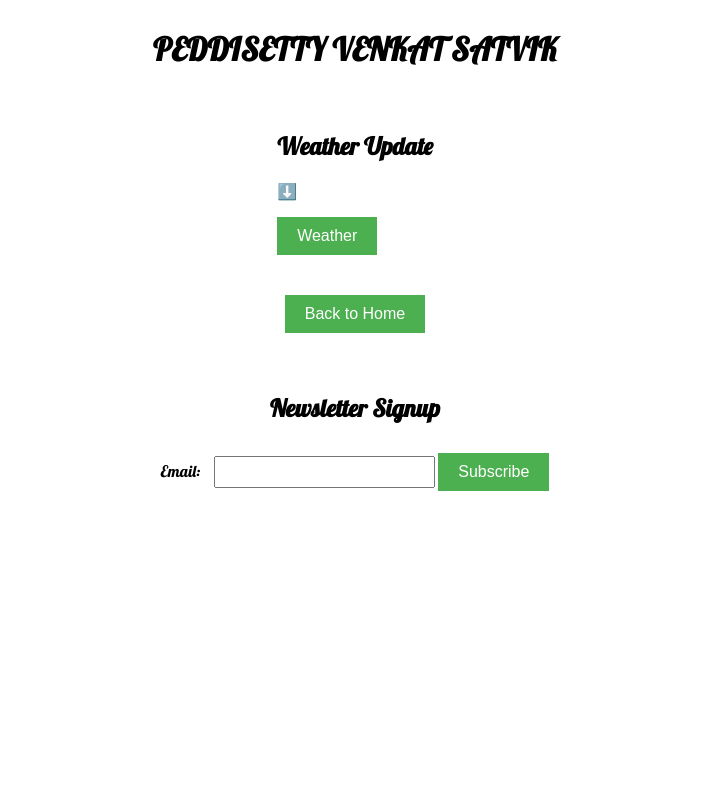
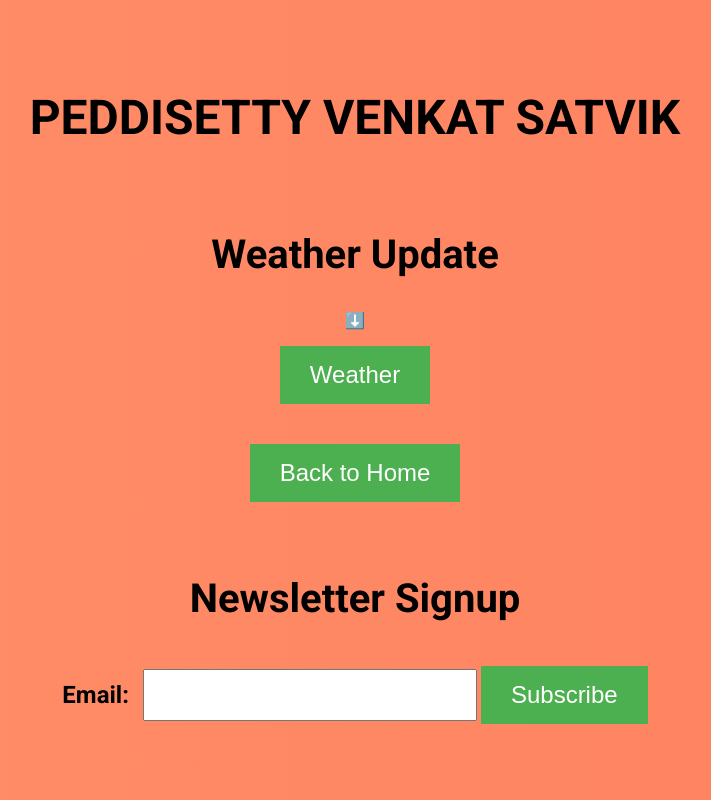
Before and after one commit to SATVIK202004/SATVIK-PORTFOLIO-, a plain HTML site: page index3.html in a window 1280 px wide. Shown: the whole page, without its empty margins (285-996 px from the left). Drawn offline with Linux system fonts and the light colour scheme.

Commit message:
Update index3.html

```diff
--- a/index3.html
+++ b/index3.html
@@ -4,15 +4,27 @@
     <meta charset="UTF-8">
     <meta name="viewport" content="width=device-width, initial-scale=1.0">
     <title>Weather Update - PEDDISETTY VENKAT SATVIK</title>
-    <link href="https://fonts.googleapis.com/css2?family=Lobster&display=swap" rel="stylesheet">
+    <link href="https://fonts.googleapis.com/css2?family=Roboto:wght@700&display=swap" rel="stylesheet">
     <style>
 
         body {
-            font-family: 'Lobster', cursive;
+            font-family: 'Roboto', sans-serif;
             display: flex;
             flex-direction: column;
             align-items: center;
             justify-content: center;
+            margin: 0;
+            height: 100vh;
+            overflow: hidden;
+            background: linear-gradient(270deg, #ff7e5f, #feb47b);
+            background-size: 400% 400%;
+            animation: gradientAnimation 15s ease infinite;
+        }
+
+        @keyframes gradientAnimation {
+            0% { background-position: 0% 50%; }
+            50% { background-position: 100% 50%; }
+            100% { background-position: 0% 50%; }
         }
 
 
@@ -20,19 +32,29 @@
             margin-top: 20px;
         }
 
+        .profile-container h1 {
+            font-size: 3em;
+        }
+
 
         section {
             margin: 20px 0;
+            text-align: center;
+            width: 100%;
+        }
+
+        section h2 {
+            font-size: 2.5em;
         }
 
 
         .repo-btn {
             background-color: #4CAF50;
             color: white;
-            padding: 10px 20px;
+            padding: 15px 30px;
             border: none;
             cursor: pointer;
-            font-size: 16px;
+            font-size: 1.5em;
             transition: background-color 0.3s;
         }
 
@@ -41,10 +63,6 @@
         }
 
 
-        #newsletter {
-            text-align: center;
-        }
-
         #signup-form {
             display: inline-block;
             margin-top: 10px;
@@ -52,11 +70,12 @@
 
         #signup-form label {
             margin-right: 10px;
+            font-size: 1.5em;
         }
 
         #signup-form input[type="email"] {
-            padding: 5px;
-            font-size: 16px;
+            padding: 10px;
+            font-size: 1.5em;
         }
 
 
@@ -103,7 +122,7 @@
 
     <script>
         document.getElementById('signup-form').addEventListener('submit', function(event) {
-            event.preventDefault(); // Prevent the default form submission
+            event.preventDefault();
             const email = document.getElementById('email').value;
             alert(`Thank you for subscribing with ${email}!`);
 
```
